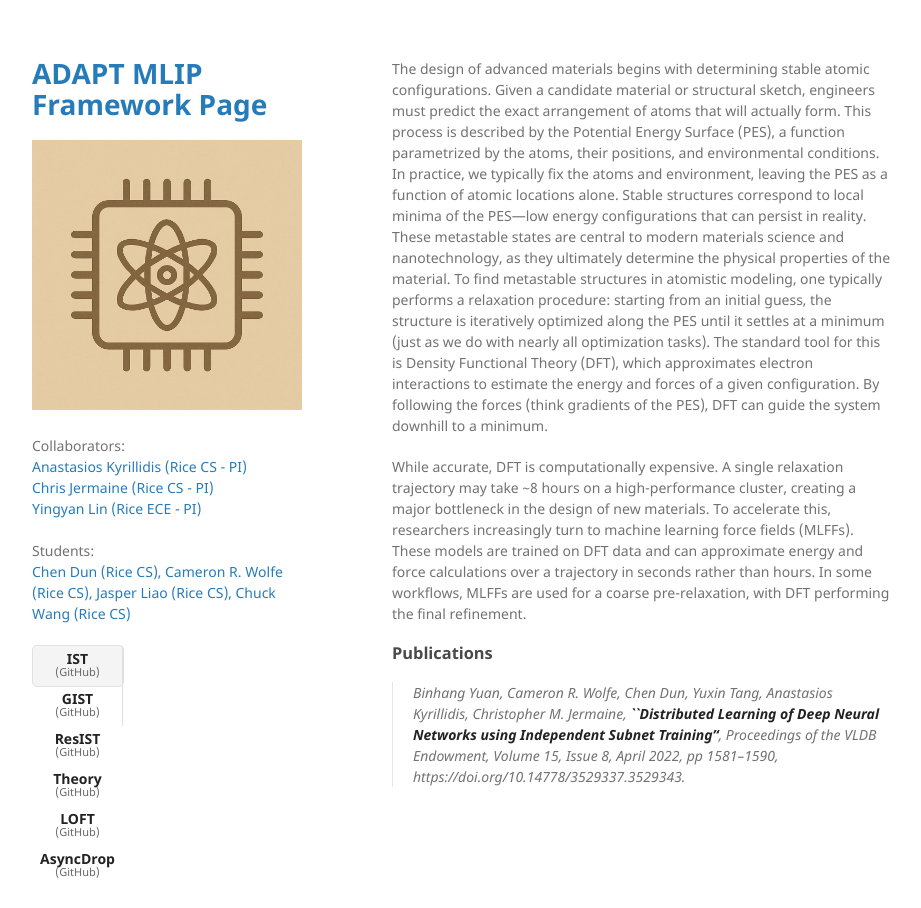
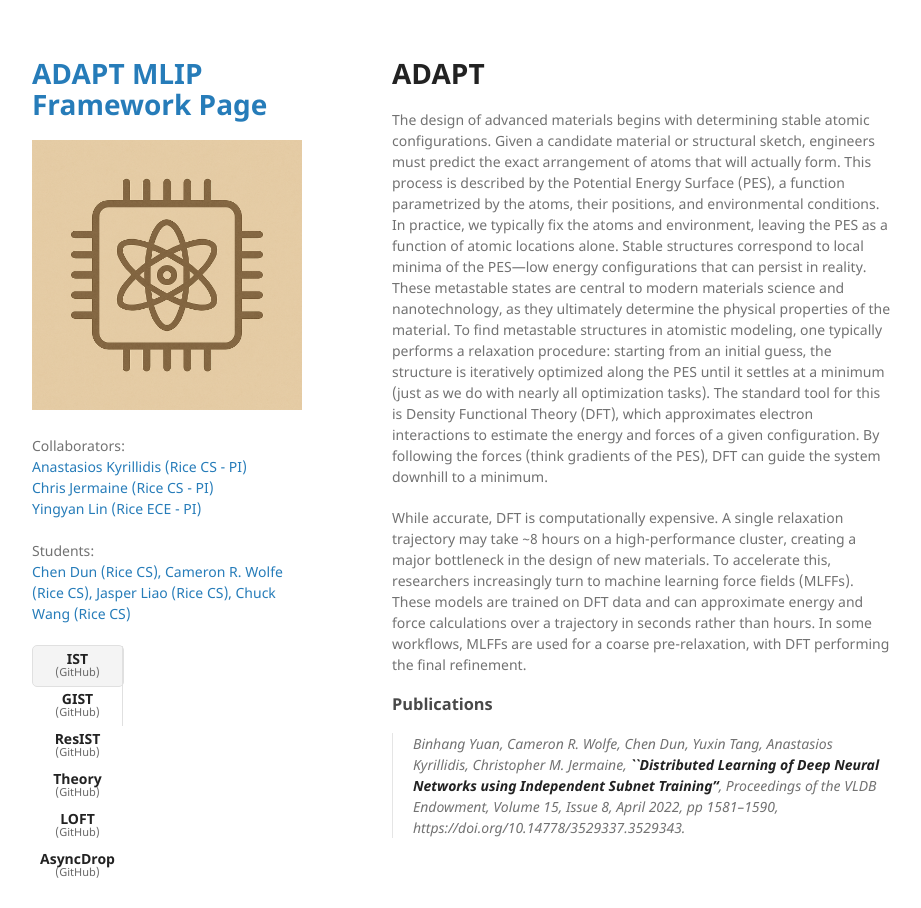
Before and after one commit to EvanDramko/ADAPT_webpage, a Jekyll site: the page built from index.md, in a window 1280 px wide. Shown: the whole page, without its empty margins (178-1099 px from the left). Built offline with Jekyll 4.4.1, drawn with Linux system fonts in a browser that asks for light colours; the repository's description, which GitHub fills in, is left out.

Commit message:
updated header of index.md

```diff
--- a/index.md
+++ b/index.md
@@ -1,7 +1,8 @@
 ---
 layout: default
+title: ADAPT
 ---
-
+# ADAPT
 The design of advanced materials begins with determining stable atomic configurations. Given a candidate material or structural sketch, engineers must predict the exact arrangement of atoms that will actually form. This process is described by the Potential Energy Surface (PES), a function parametrized by the atoms, their positions, and environmental conditions. In practice, we typically fix the atoms and environment, leaving the PES as a function of atomic locations alone. Stable structures correspond to local minima of the PES—low energy configurations that can persist in reality. These metastable states are central to modern materials science and nanotechnology, as they ultimately determine the physical properties of the material.
 To find metastable structures in atomistic modeling, one typically performs a relaxation procedure: starting from an initial guess, the structure is iteratively optimized along the PES until it settles at a minimum (just as we do with nearly all optimization tasks). The standard tool for this is Density Functional Theory (DFT), which approximates electron interactions to estimate the energy and forces of a given configuration. By following the forces (think gradients of the PES), DFT can guide the system downhill to a minimum.
 
```
